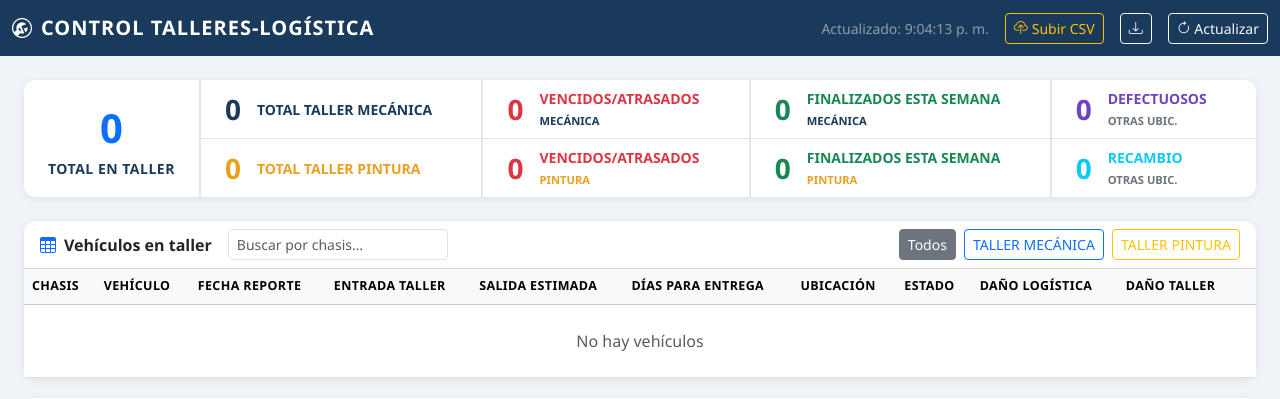
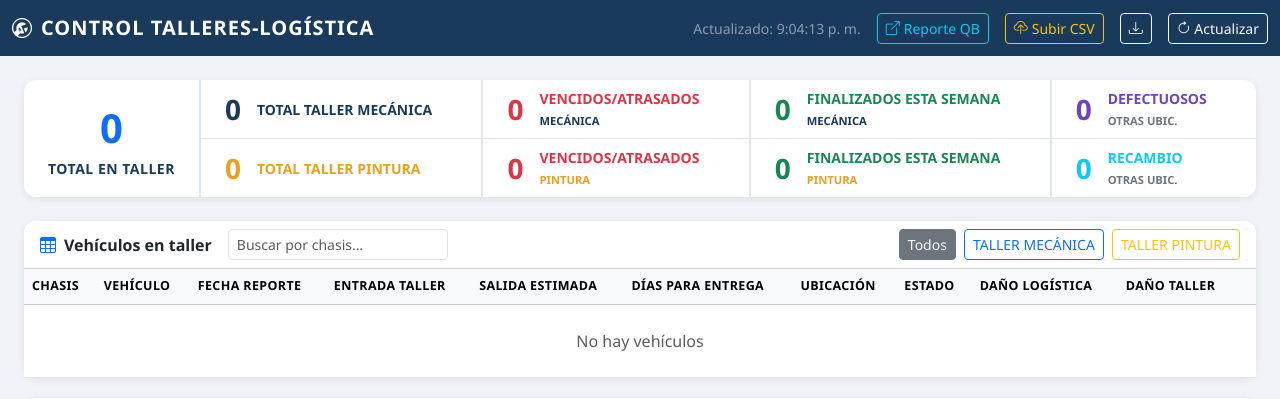
Before and after one commit to Jeaustin288/taller-tracker, a Flask app: page / in a window 1280 px wide. Shown: the top 399 px of the page. Run offline with Flask 3, Linux system fonts and the light colour scheme; data that the repository does not hold is empty; some libraries are stand-ins or nearby versions.

Commit message:
feat: botón de acceso directo al reporte de QuickBase

```diff
--- a/taller_tracker/templates/index.html
+++ b/taller_tracker/templates/index.html
@@ -81,6 +81,10 @@
     <span class="navbar-brand"><i class="bi bi-wrench-adjustable-circle me-2"></i>CONTROL TALLERES-LOGÍSTICA</span>
     <div class="d-flex align-items-center gap-3 ms-auto">
       <span class="text-white-50 small" id="last-update-label"></span>
+      <a href="https://veinsacr.quickbase.com/nav/app/bhb3xq7c4/table/bhb8dce9u/action/q?qid=1571&skip=0"
+         target="_blank" class="btn btn-sm btn-outline-info" title="Descargar reporte de QuickBase">
+        <i class="bi bi-box-arrow-up-right me-1"></i>Reporte QB
+      </a>
       <label class="btn btn-sm btn-outline-warning mb-0" style="cursor:pointer;">
         <i class="bi bi-cloud-upload me-1"></i>Subir CSV
         <input type="file" id="csv-input" accept=".csv" hidden onchange="uploadCSV(this)">
```
